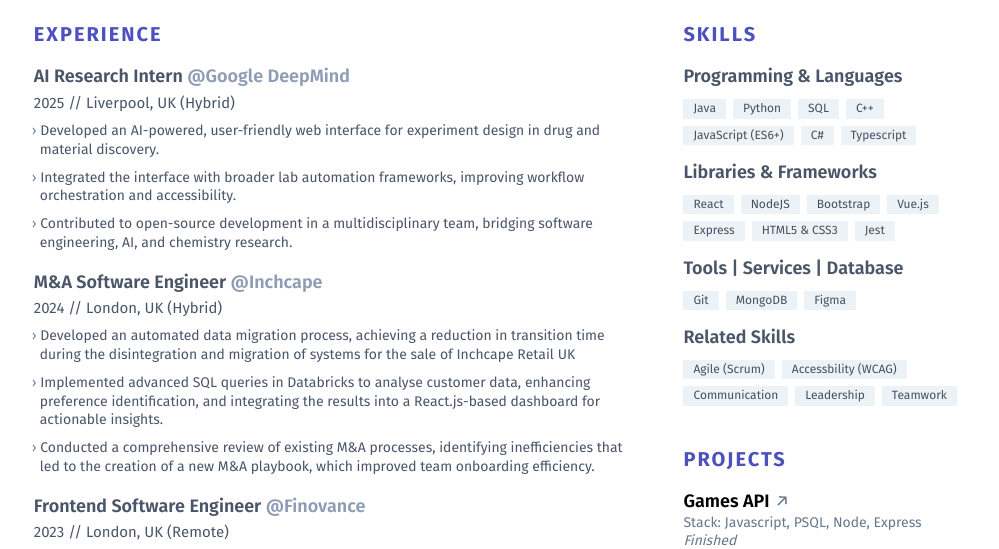
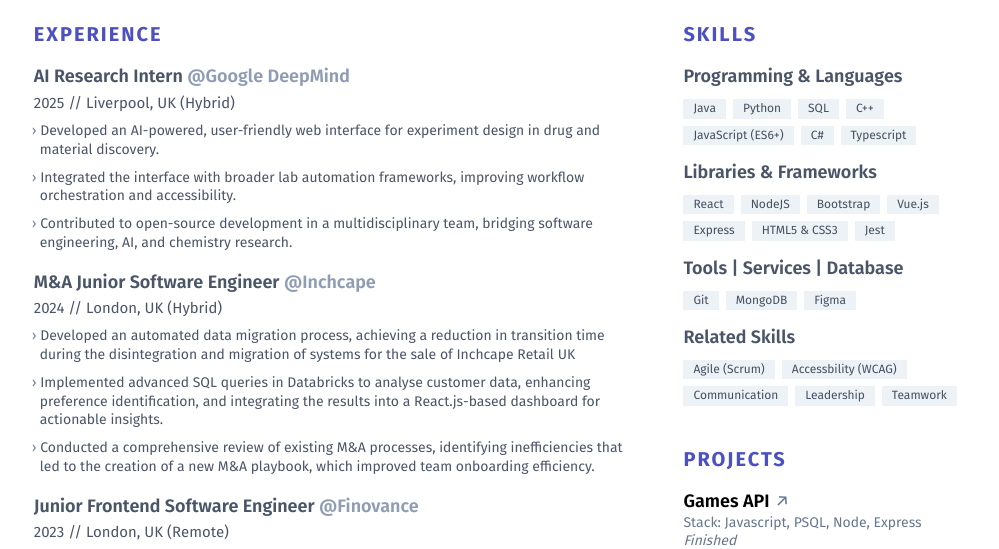
Before and after one commit to blessinguche/my_resume, a website: page docs/index.html in a window 1280 px wide. Shown: the part 243-792 px from the top of the page, without its empty margins (139-1138 px from the left). Drawn offline with nearby package versions, Linux system fonts and the light colour scheme; files that its build step writes are made by us from their sources.

Commit message:
Update job titles to reflect junior positions

```diff
--- a/docs/index.html
+++ b/docs/index.html
@@ -168,7 +168,7 @@
             <section class="mb-4.5">
               <header>
                 <h3 id="job-title" class="text-lg font-semibold text-gray-700 leading-snugish">
-                  M&A Software Engineer
+                  M&A Junior Software Engineer
                   <span id="company-name" class="text-gray-550 font-semibold">
                     @Inchcape</span>
                 </h3>
@@ -200,7 +200,7 @@
             <section class="mb-4.5">
               <header>
                 <h3 id="job-title" class="text-lg font-semibold text-gray-700 leading-snugish">
-                  Frontend Software Engineer
+                  Junior Frontend Software Engineer
                   <span id="company-name" class="text-gray-550 font-semibold">
                     @Finovance</span>
                 </h3>
```
